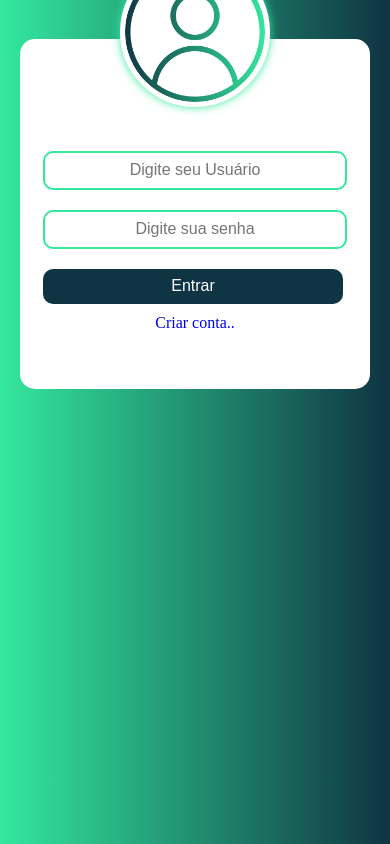
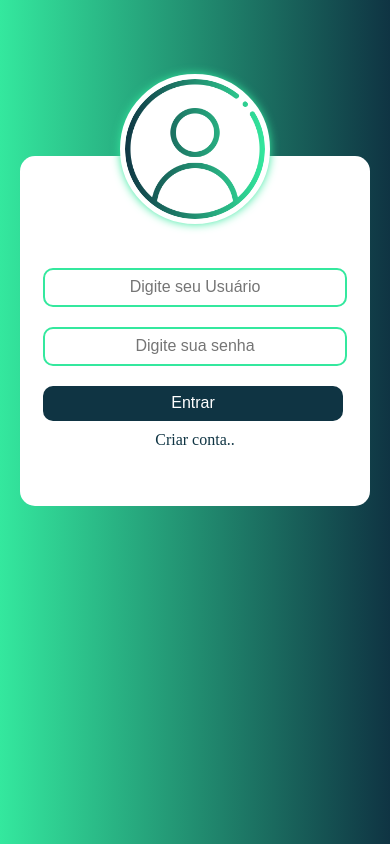
Before and after one commit to mt-romildo/login, a plain HTML site: page index.htm in a window 390 px wide. Drawn offline with Linux system fonts and the light colour scheme.

Commit message:
idioma e alinhamento

```diff
--- a/index.htm
+++ b/index.htm
@@ -1,7 +1,8 @@
 <!DOCTYPE html>
-<html lang="pt-BR">
+<html lang=pt-BR>
     <head>
-        <!--Ancorage CSS-->
+        <meta charset="UTF-8">
+        <!--Link CSS-->
         <link rel="stylesheet" href="style/style.css">
 
         <!--Layou responsivo-->
--- a/style/style.css
+++ b/style/style.css
@@ -17,12 +17,12 @@ body{
     display: flex;
     justify-content: center;
     align-content: center;
-    margin-top: 10%;
+
 
 }
 
 form{
-
+    margin-top: 15%;
     width:350px;
     height: 350px;
     border-radius: 15px;
@@ -34,6 +34,11 @@ form{
 
 
 }
+
+a{
+    color: #0f3443;
+}
+
 .user_img, label{
     text-align: center;
     color: #000;
@@ -79,3 +84,10 @@ form{
 .btn_2:hover{
     background-color: #34e89e ;
 }
+
+
+@media screen and (max-width: 950px) {
+    form{
+        margin-top: 40%;
+    }
+  }
```
Also changed, not shown: img/login.png (added), 1 other file.
